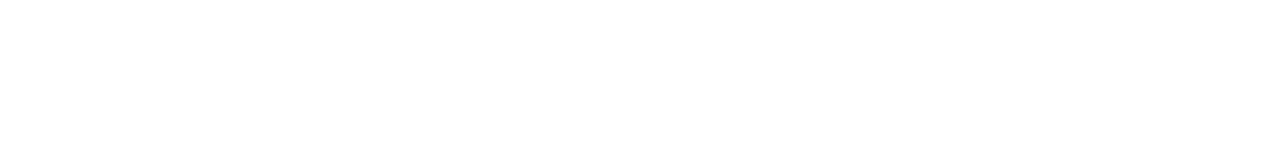
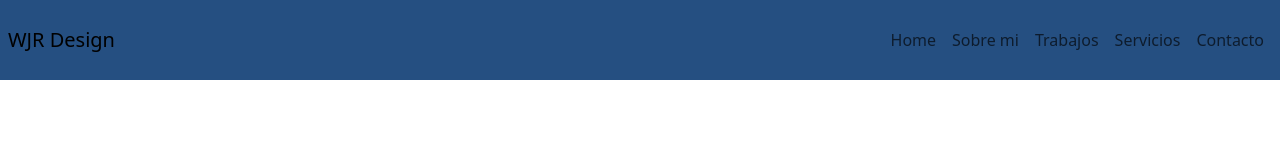
Before and after one commit to GiuGerlo/PreEntrega2-GiulianoGerlo, a plain HTML site: page index.html in a window 1280 px wide. Drawn offline with nearby package versions, Linux system fonts and the light colour scheme.

```diff
--- a/index.html
+++ b/index.html
@@ -1,5 +1,5 @@
 <!DOCTYPE html>
-<html lang="en">
+<html lang="es">
 <head>
     <meta charset="UTF-8">
     <meta name="viewport" content="width=device-width, initial-scale=1.0">
@@ -14,12 +14,41 @@
     <link rel="stylesheet" href="styles/styles.css">
 </head>
 <body>
-
+    <header>
+        <div class="container-fluid">
+            <div class="row">
+                <nav class="navbar navbar-expand-md p-2">
+                        <a class="navbar-brand" href="#">WJR Design</a>
+                            <button class="navbar-toggler" type="button" data-bs-toggle="collapse" data-bs-target="#collapsibleNavbar">
+                                <span class="navbar-toggler-icon"></span>
+                            </button>
+                            <div class="collapse navbar-collapse " id="collapsibleNavbar">
+                                <ul class="navbar-nav">
+                                    <li class="nav-item">
+                                        <a class="nav-link" href="#">Home</a>
+                                    </li>
+                                    <li class="nav-item">
+                                        <a class="nav-link" href="./pages/sobre-mi.html">Sobre mi</a>
+                                    </li>
+                                    <li class="nav-item">
+                                        <a class="nav-link" href="#">Trabajos</a>
+                                    </li>
+                                    <li class="nav-item">
+                                        <a class="nav-link" href="#">Servicios</a>
+                                    </li>
+                                    <li class="nav-item">
+                                        <a class="nav-link" href="#">Contacto</a>
+                                    </li>
+                                </ul>
+                            </div>
+                </nav>
+            </div>
+        </div>
+    </header>
 
 
     <!-- JS -->
     <script src="https://cdn.jsdelivr.net/npm/@popperjs/core@2.11.8/dist/umd/popper.min.js" integrity="sha384-I7E8VVD/ismYTF4hNIPjVp/Zjvgyol6VFvRkX/vR+Vc4jQkC+hVqc2pM8ODewa9r" crossorigin="anonymous"></script>
     <script src="https://cdn.jsdelivr.net/npm/bootstrap@5.3.3/dist/js/bootstrap.min.js" integrity="sha384-0pUGZvbkm6XF6gxjEnlmuGrJXVbNuzT9qBBavbLwCsOGabYfZo0T0to5eqruptLy" crossorigin="anonymous"></script>
-
 </body>
 </html>
--- a/styles/styles.css
+++ b/styles/styles.css
@@ -0,0 +1,23 @@
+*{
+    padding: 0;
+    margin: 0;
+    box-sizing: border-box;
+}
+
+.navbar{
+    background-color: #254F81;
+    display: flex;
+    justify-content: space-between;
+    padding: 5px;
+    top: 0;
+    left: 0;
+    width: 100%;
+    min-height: 80px;
+}
+
+@media only screen and (min-width: 768px){
+    .collapse{
+        display: flex;
+        justify-content: end;
+    }
+}
```
Also changed, not shown: pages/sobre-mi.html (+11 -0 lines).
